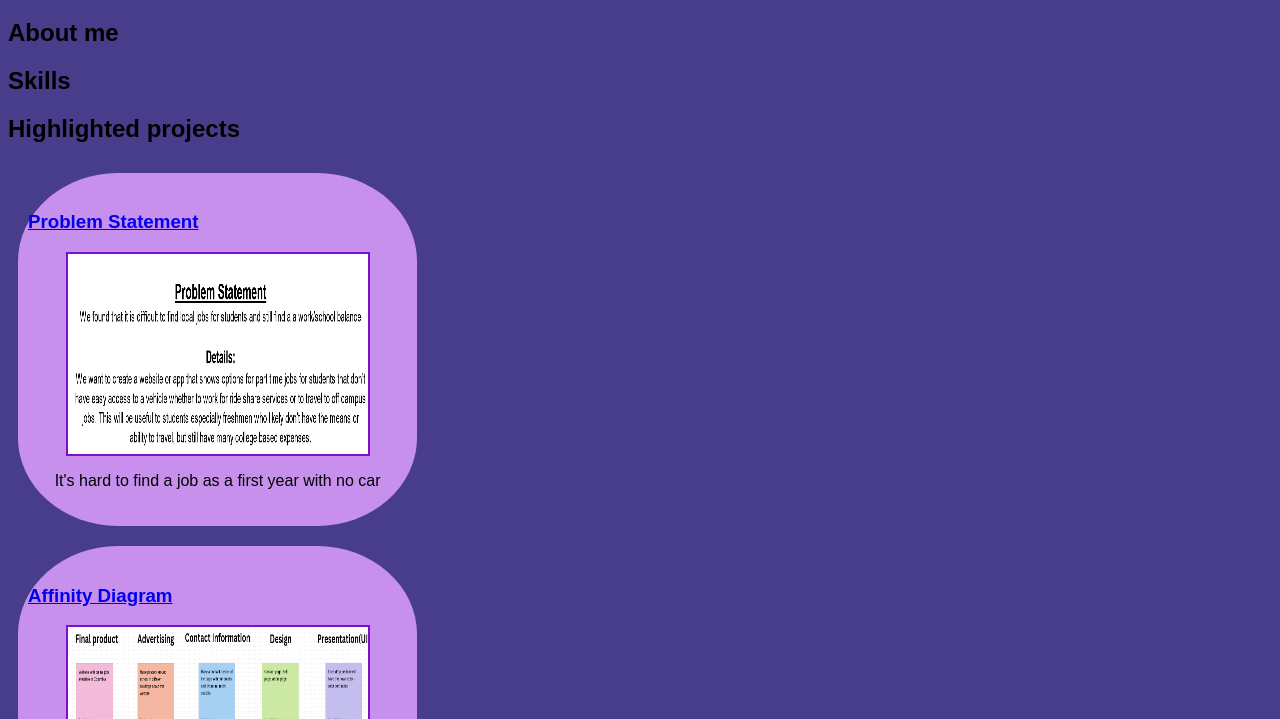
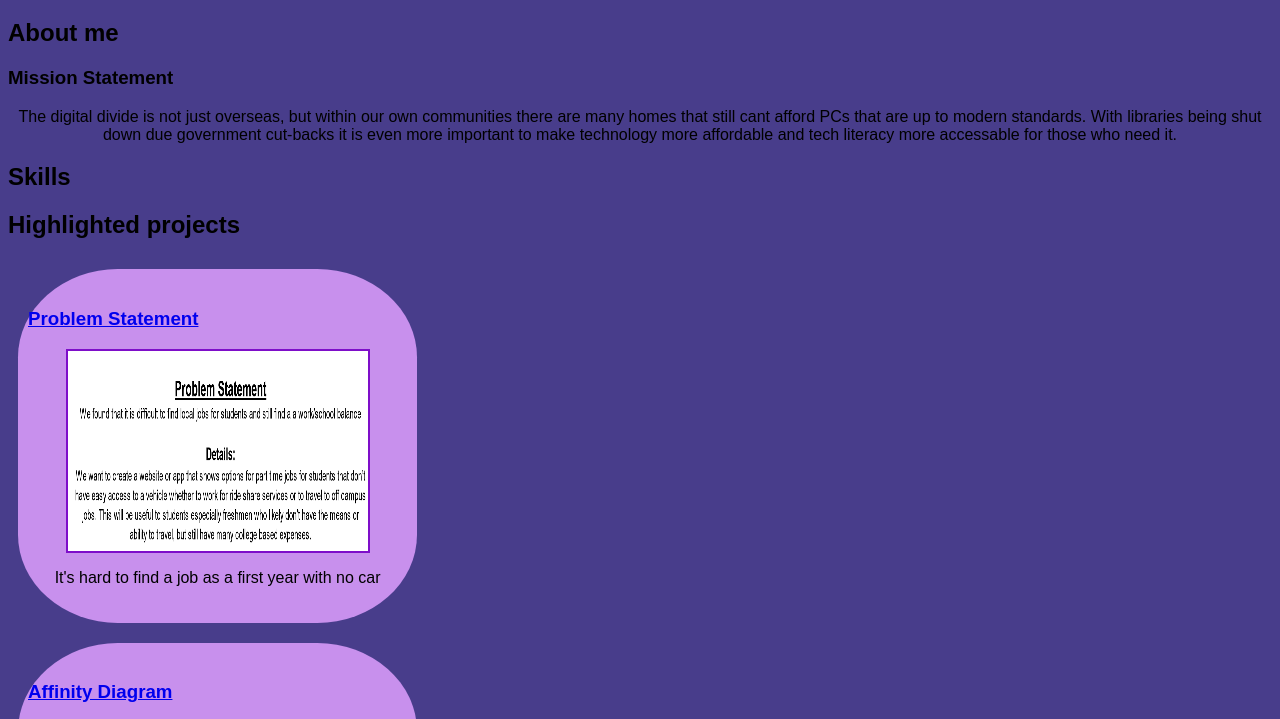
Before and after one commit to Scholz-Z/Scholz-Z.github.io, a plain HTML site: page index.html in a window 1280 px wide. Shown: the part 61-780 px from the top of the page. Drawn offline with Linux system fonts and the light colour scheme.

Commit message:
added mission statement

```diff
--- a/index.html
+++ b/index.html
@@ -7,7 +7,11 @@
 <body>
     <h1>Zachary Scholz</h1>
     <h2>About me</h2>
-    <div class="about"></div>
+    <div class="about">
+        <h3>Mission Statement</h3>
+        <p>The digital divide is not just overseas, but within our own communities there are many homes that still cant afford PCs that are up to modern standards.
+            With libraries being shut down due government cut-backs it is even more important to make technology more affordable and tech literacy more accessable for those who need it.</p>
+    </div>
 
     <h2>Skills</h2><div class="skills">
 
```
